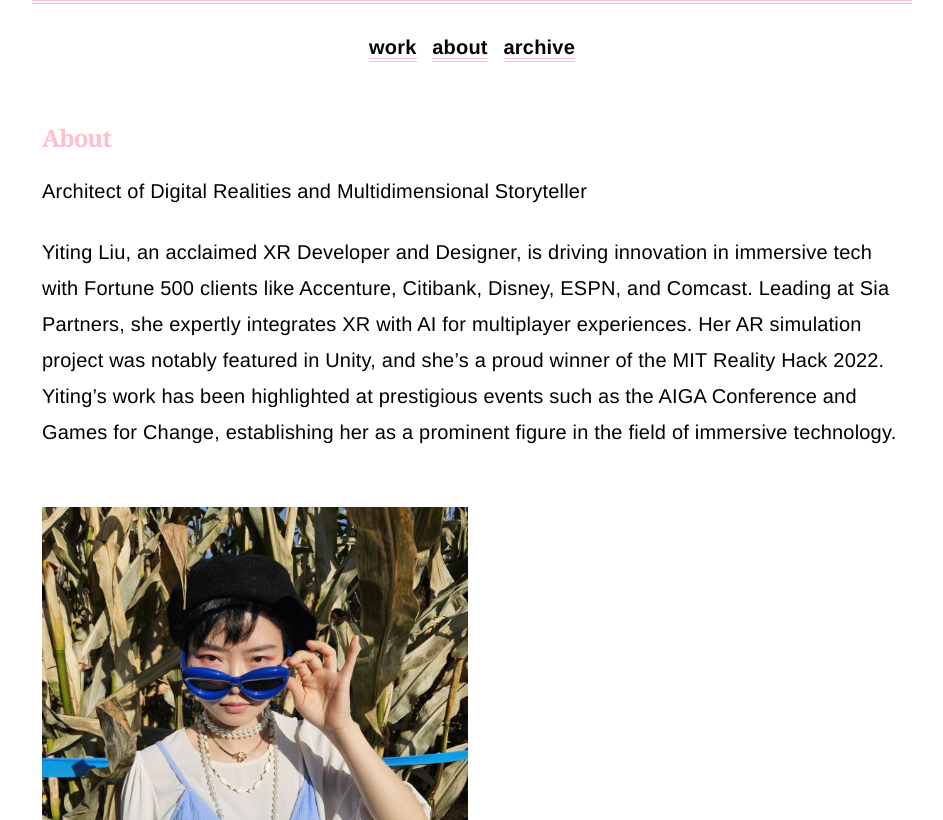
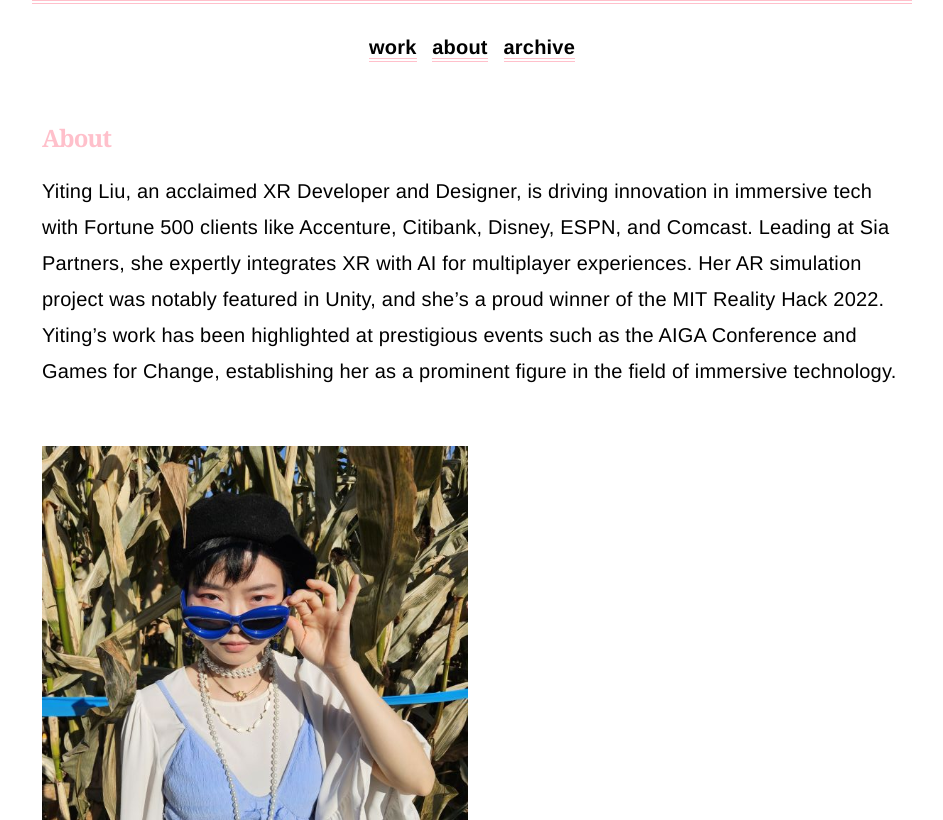
Before and after one commit to YitingLiu97/portfolio-2020, a Jekyll site: the page built from about.md, in a window 1280 px wide and 900 px high, scrolled down 679 px, cut to the strip 80-900 px from the top of the window. Shown: the whole strip, without its empty margins (168-1111 px from the left). Built offline with Jekyll 4.4.1, drawn with Linux system fonts in a browser that asks for light colours; comment, search, counter and statistics services are not loaded.

Commit message:
edit about page

```diff
--- a/about.md
+++ b/about.md
@@ -3,9 +3,6 @@ layout: page
 title: About
 permalink: /about/
 ---
-
-Architect of Digital Realities and Multidimensional Storyteller
-
 Yiting Liu, an acclaimed XR Developer and Designer, is driving innovation in immersive tech with Fortune 500 clients like Accenture, Citibank, Disney, ESPN, and Comcast. Leading at Sia Partners, she expertly integrates XR with AI for multiplayer experiences. Her AR simulation project was notably featured in Unity, and she's a proud winner of the MIT Reality Hack 2022. Yiting's work has been highlighted at prestigious events such as the AIGA Conference and Games for Change, establishing her as a prominent figure in the field of immersive technology.
 
 ![/assets/profile_square.jpg](/assets/profile_square.jpg){:class="img-responsive"}
```
